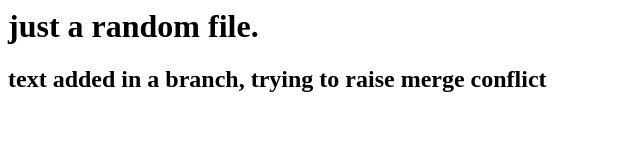
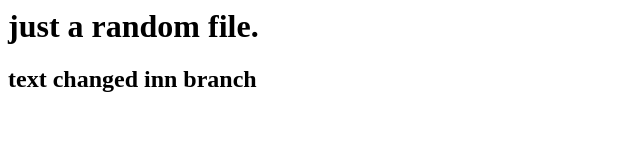
Before and after one commit to mishra33abhishek/FirstRepo, a plain HTML site: page index.html in a window 1280 px wide. Shown: the whole page, without its empty margins (0-640 px from the left). Drawn offline with Linux system fonts and the light colour scheme.

```diff
--- a/index.html
+++ b/index.html
@@ -7,6 +7,6 @@
 </head>
 <body>
     <h1 class="titletag">just a random file.</h1>
-    <h2>text added in a branch, trying to raise merge conflict</h2>
+    <h2>text changed inn branch</h2>
 </body>
 </html>
```
